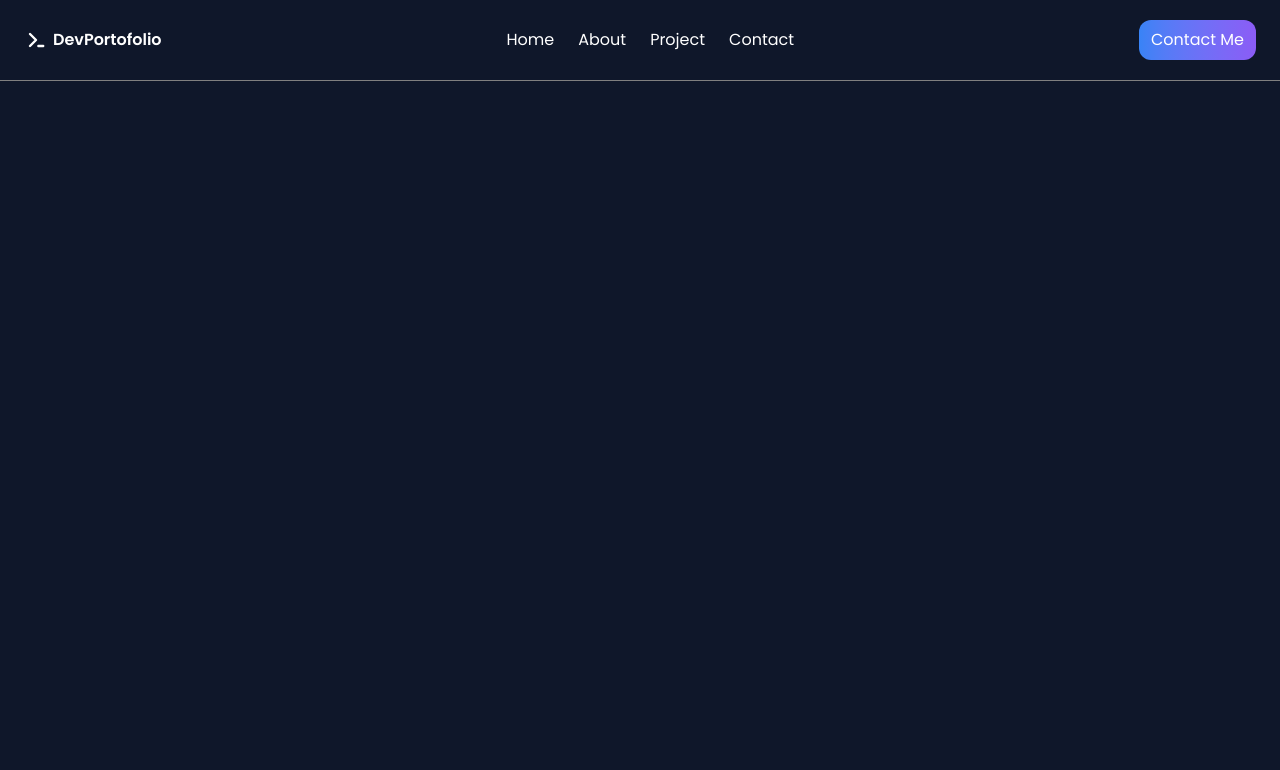
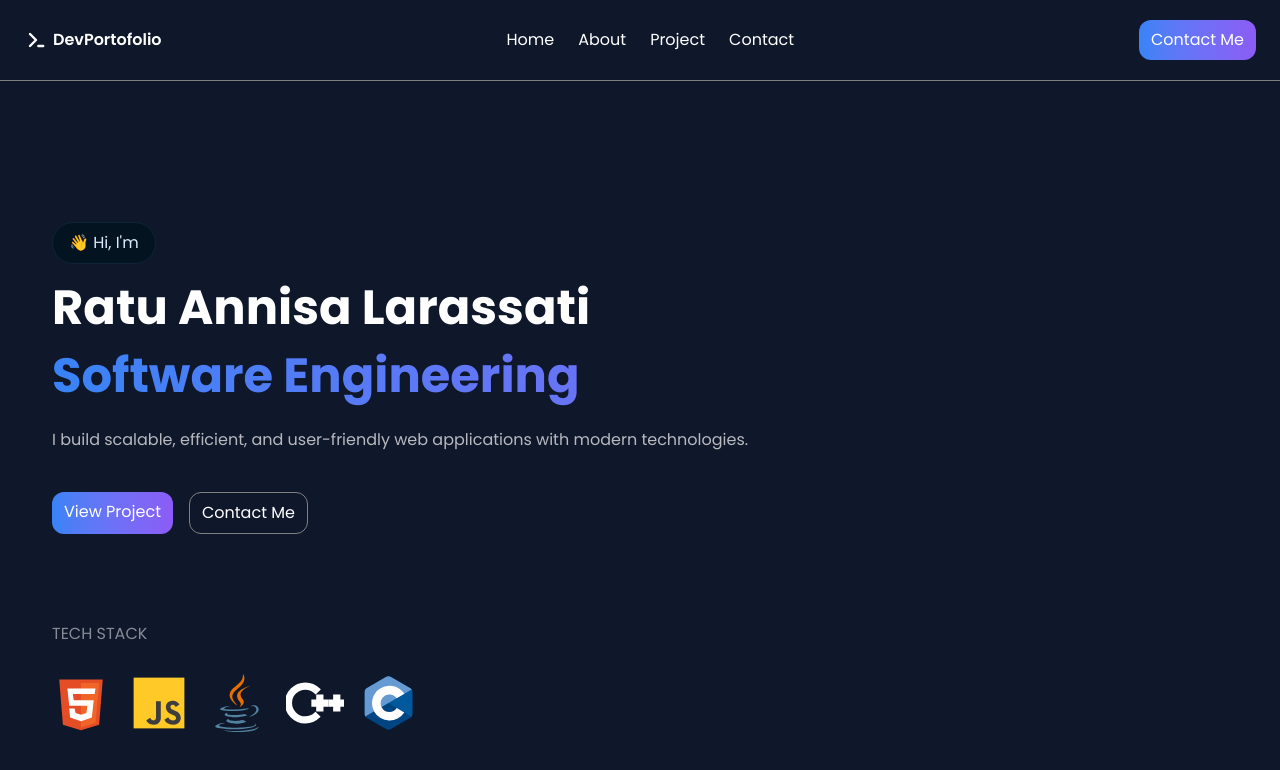
Before and after one commit to butterbeerrr/portfolio-website, a website: page index.html in a window 1280 px wide. Drawn offline with Linux system fonts and the light colour scheme.

Commit message:
create home section

```diff
--- a/index.html
+++ b/index.html
@@ -37,7 +37,32 @@
 
     <main>
         <!-- Home section -->
-        <section>
+        <section class="mx-[52px] h-screen flex flex-col justify-center gap-5">
+
+            <!-- Text -->
+            <div class="flex flex-col gap-5">
+                <p class="inline-block px-4 py-2 bg-[#031420] border border-[#0F243A] text-blue-100 rounded-full w-fit">👋 Hi, I'm</p>
+                <h1 class="text-5xl font-bold text-white">Ratu Annisa Larassati</h1>
+                <h1 class="pb-2 text-5xl font-bold bg-gradient-to-r from-[#3883f6] to-[#8B5CF6] bg-clip-text text-transparent">Software Engineering</h1>
+                <p class="text-[rgba(255,255,255,0.7)]">I build scalable, efficient, and user-friendly web applications with modern technologies.</p>
+            </div>
+
+            <!-- Button -->
+            <div class="py-5 flex gap-4">
+                <a href="" class="m-y-[10px] flex px-[12px] py-[8px] rounded-xl bg-gradient-to-r from-[#3883f6] to-[#8B5CF6] text-white">View Project</a>
+                <a href="" class="flex px-[12px] py-[8px] border border-[#808080] rounded-xl text-white">Contact Me</a>
+            </div>
+
+            <div class="mt-[48px] flex flex-col gap-5">
+                <p class="text-[rgba(255,255,255,0.5)] gap-5">TECH STACK</p>
+                <ul class="flex flex-row gap-5 overflow-x-auto py-2">
+                    <li class="flex-shrink-0"><img class="h-[58px] w-auto" src="./assets/icon/html.svg" alt="html logo"></li>
+                    <li class="flex-shrink-0"><img class="h-[58px] w-auto" src="./assets/icon/js.svg" alt="javascript logo"></li>
+                    <li class="flex-shrink-0"><img class="h-[58px] w-auto" src="./assets/icon/java.svg" alt="java logo"></li>
+                    <li class="flex-shrink-0"><img class="h-[58px] w-auto" src="./assets/icon/c-plus.svg" alt="C++ logo"></li>
+                    <li class="flex-shrink-0"><img class="h-[58px] w-auto" src="./assets/icon/c.svg" alt="C logo"></li>
+                </ul>
+            </div>
 
         </section>
 
```
Also changed, not shown: assets/icon/c-plus.svg (added), assets/icon/c.svg (added), assets/icon/html.svg (added), assets/icon/java.svg (added), assets/icon/js.svg (added), src/output.css.
